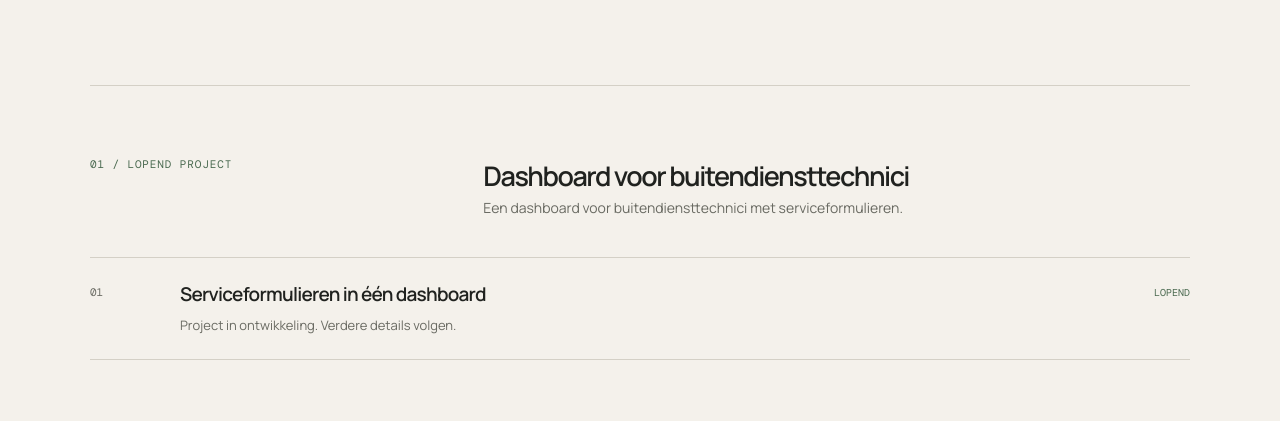
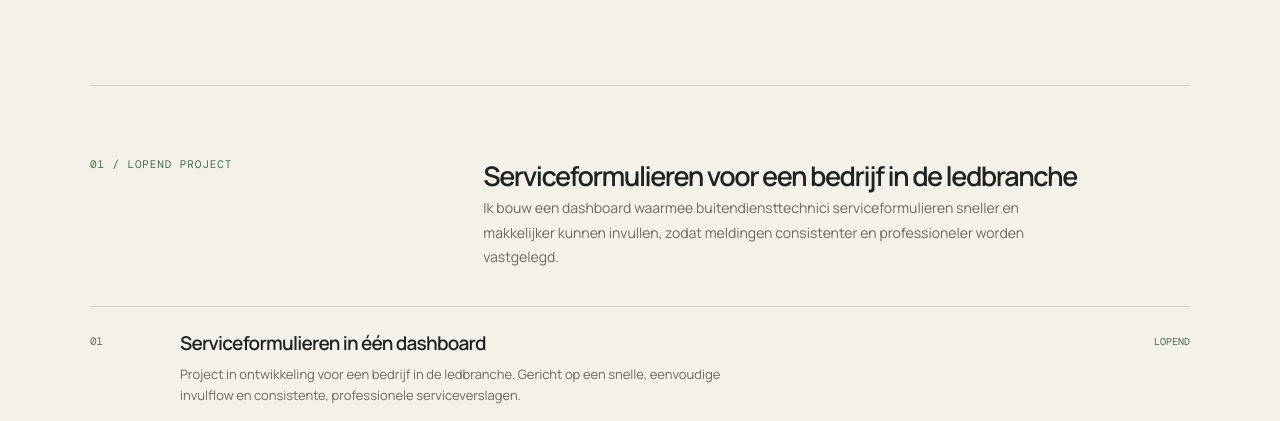
Before and after one commit to vandriematthijs/urban-fiesta-portfolio, a plain HTML site: page index.html in a window 1280 px wide. Shown: the part 531-952 px from the top of the page. Drawn offline with nearby package versions, Linux system fonts and the light colour scheme.

Commit message:
Clarify LED service forms project

```diff
--- a/index.html
+++ b/index.html
@@ -86,8 +86,8 @@ h1{font-size:clamp(54px,15vw,82px)}
       <aside class="hero-aside"><div class="availability">ONDERNEMERSCHAP · AI · BOUWEN</div><p class="aside-copy">Hier verzamel ik werk dat ik heb gemaakt en vragen waar ik me in verdiep.</p></aside>
     </section>
     <section class="wrap section" id="lopend">
-      <div class="section-head"><div><div class="label">01 / Lopend project</div></div><div><h2>Dashboard voor buitendiensttechnici</h2><p>Een dashboard voor buitendiensttechnici met serviceformulieren.</p></div></div>
-      <div class="projects"><article class="project"><div class="project-num">01</div><div><h3>Serviceformulieren in één dashboard</h3><p>Project in ontwikkeling. Verdere details volgen.</p></div><div class="tag">LOPEND</div></article></div>
+      <div class="section-head"><div><div class="label">01 / Lopend project</div></div><div><h2>Serviceformulieren voor een bedrijf in de ledbranche</h2><p>Ik bouw een dashboard waarmee buitendiensttechnici serviceformulieren sneller en makkelijker kunnen invullen, zodat meldingen consistenter en professioneler worden vastgelegd.</p></div></div>
+      <div class="projects"><article class="project"><div class="project-num">01</div><div><h3>Serviceformulieren in één dashboard</h3><p>Project in ontwikkeling voor een bedrijf in de ledbranche. Gericht op een snelle, eenvoudige invulflow en consistente, professionele serviceverslagen.</p></div><div class="tag">LOPEND</div></article></div>
     </section>
     <section class="wrap section" id="werk">
       <div class="section-head"><div><div class="label">02 / Afgeronde projecten</div></div><div><h2>Projecten, prototypes<br>en experimenten.</h2><p>Een selectie van dingen die ik heb gebouwd, getest of onderzocht — inclusief wat ik ervan heb geleerd.</p></div></div>
```
